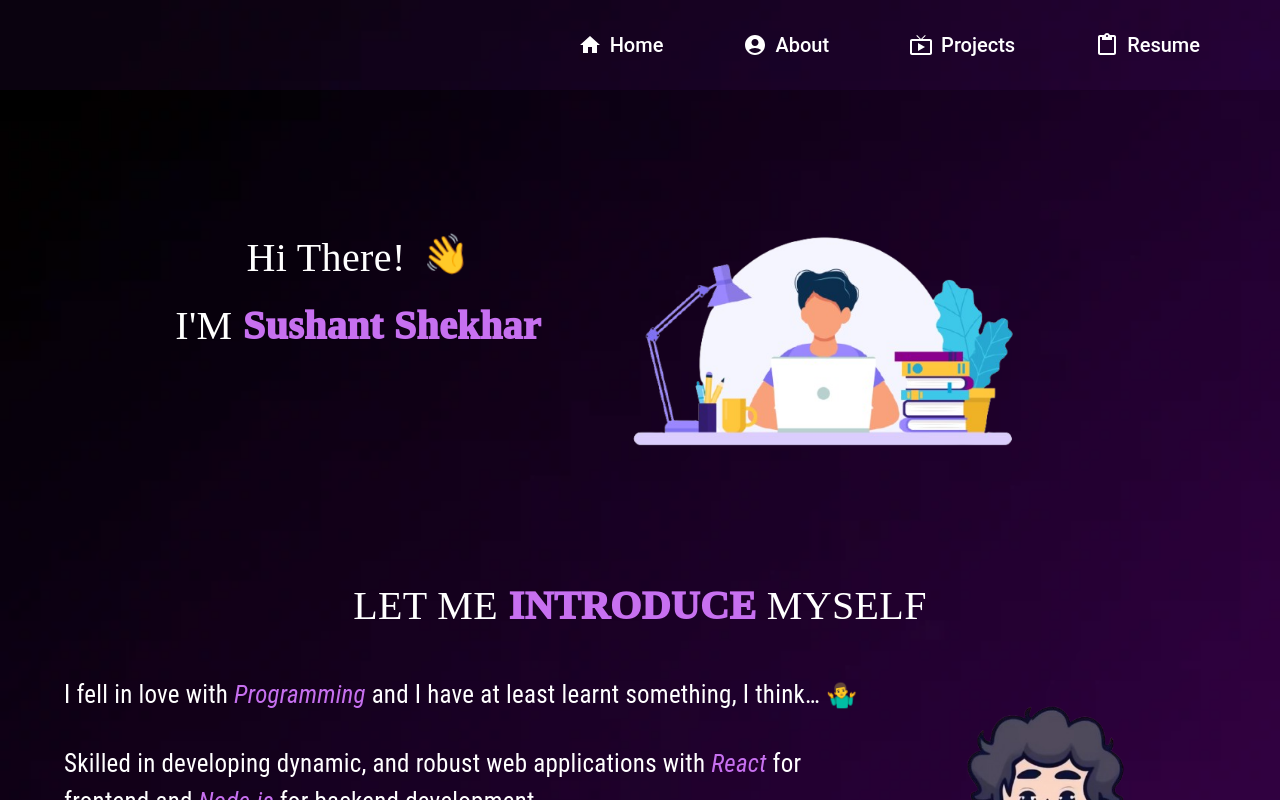
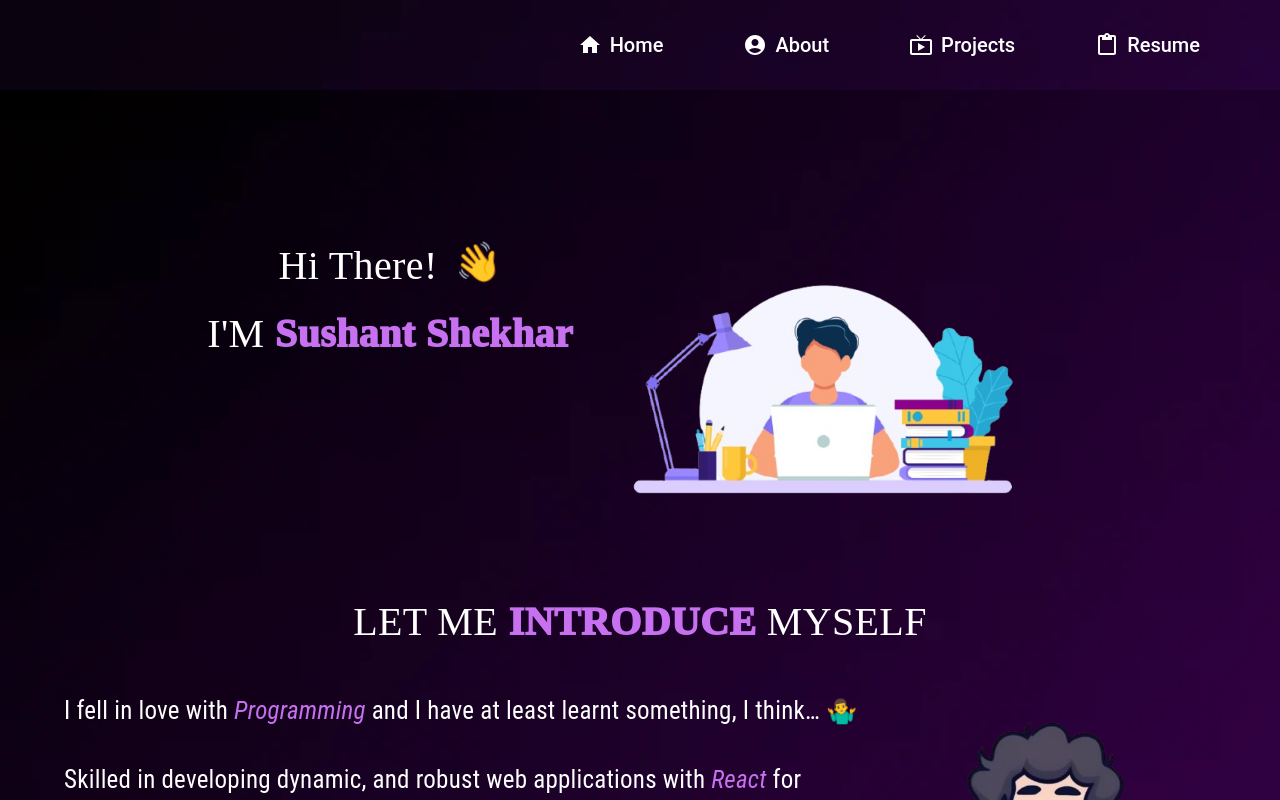
Before and after one commit to Sushantshekharzz/Portfolio, a React (Create React App) app: page / in a window 1280 px wide. Shown: the top 800 px of the page. Built offline with nearby package versions, Linux system fonts and the light colour scheme; a web font is replaced by a local one.

Commit message:
Padding issue

```diff
--- a/src/component/Home.js
+++ b/src/component/Home.js
@@ -61,7 +61,7 @@ export default function Home() {
                     </Box>
                     <Box sx={{
                         paddingTop: { xs: 10 },
-                        padding: { md: 4 },
+                        // padding: { md: 4 },
                         maxWidth: { xs: '100%', md: '500px' }, // Full width on mobile, limited on desktop
                     }}>
                         <img src={study} alt="" style={{ height: '100%', maxWidth: '100%', objectFit: 'cover' }} />
```
